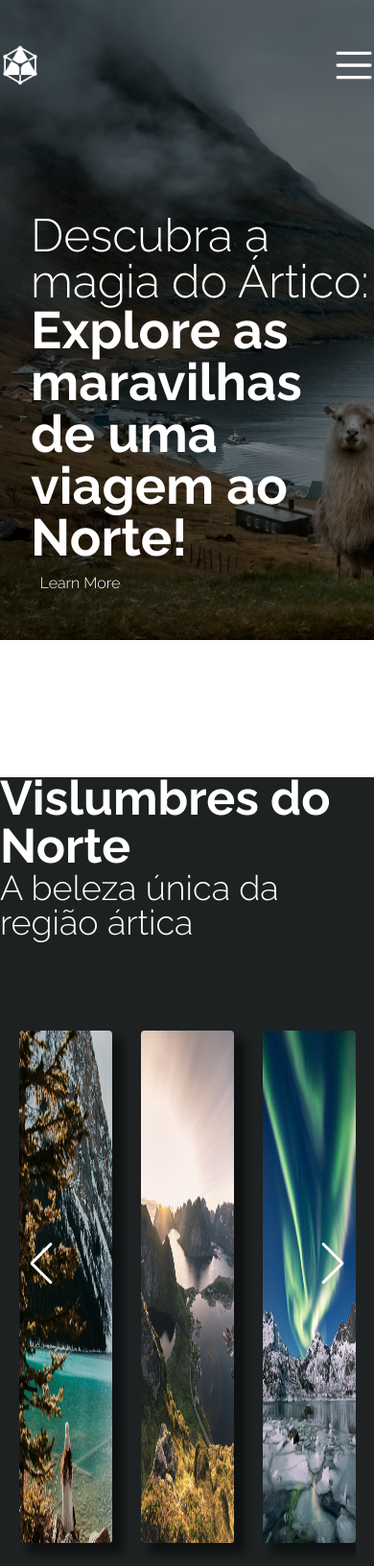
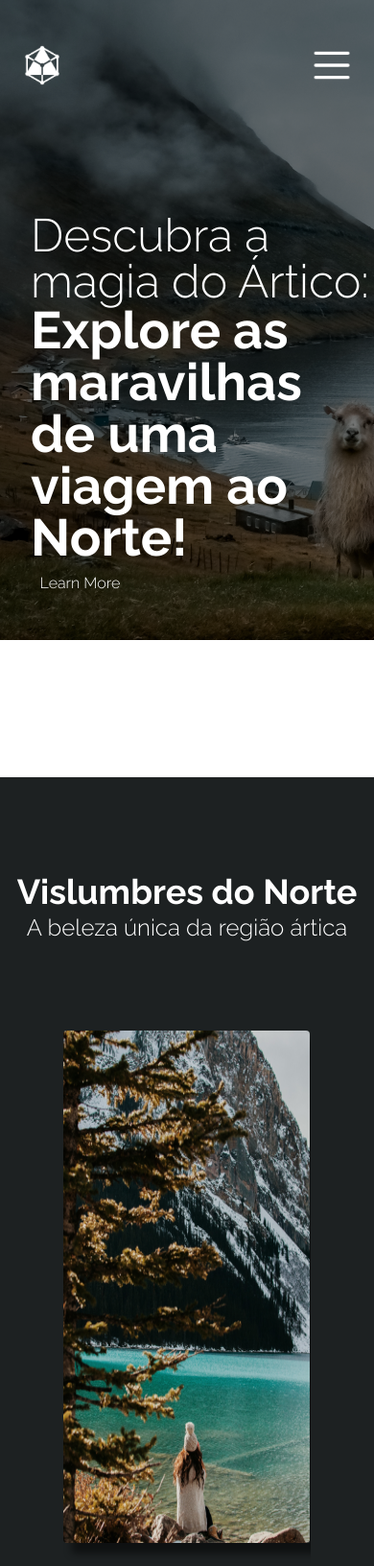
Before and after one commit to lopes-pk/nordic-page, a website: page index.html in a window 390 px wide. Shown: the top 1632 px of the page at 96% size. Drawn offline with nearby package versions, Linux system fonts and the light colour scheme; a web font is replaced by a local one.

Commit message:
adicionado responsividade

```diff
--- a/index.js
+++ b/index.js
@@ -10,5 +10,16 @@ var swiper = new Swiper('.swiper', {
   autoplay: {
     delay: 2000,
   },
+  breakpoints:{
+    0: {
+      slidesPerView: 1
+    },
+    654:{
+      slidesPerView: 2
+    },
 
+    976:{
+      slidesPerView:3
+    }
+  }
 });
--- a/styles.css
+++ b/styles.css
@@ -29,7 +29,7 @@
     font-size: 34px;
     font-family: 'Source Serif Pro', serif;
     font-weight: 400;
-    margin-left:2rem;
+    margin-left: 2rem;
 }
 
 #menu-hamburguer {
@@ -37,7 +37,6 @@
 }
 
 .navigator {
-    margin-right: 5.8%;
     width: 48%;
     display: flex;
     justify-content: space-between;
@@ -139,7 +138,6 @@
     flex-direction: column;
     align-items: center;
     justify-content: end;
-
 }
 
 .titulos-slide h2 {
@@ -147,11 +145,12 @@
     font-size: 50px;
     font-weight: bold;
     color: white;
+    line-height: 52px;
 }
 
 .titulos-slide h3 {
     font-family: 'Raleway', sans-serif;
-    font-size: 36px;
+    font-size: 30px;
     font-weight: 300;
     color: white;
 
@@ -363,9 +362,11 @@
     .text-end {
         width: 80%;
     }
+
     .paragrafo-box {
-        margin:0.4rem 0 0 0;
+        margin: 0.4rem 0 0 0;
     }
+
     .paragrafo-box p {
 
         font-size: 24px;
@@ -374,17 +375,77 @@
 
 }
 
-@media screen and (max-width:654px){
-    .header{
-
-        gap:-10rem;
+@media screen and (max-width:654px) {
+    .header {
+        margin: 0 auto;
+        width: 88%;
         justify-content: space-between;
     }
-    .swiper{
-        width: 90%;
+
+    .swiper {
+        width: 50%;
     }
 
-    .inner-text{
-        margin-left:2rem;
+    .inner-text {
+        margin-left: 2rem;
+    }
+
+    .menu-screen {
+
+        position: absolute;
+        left: 40%;
+
+    }
+
+    .titulo-box h3 {
+        font-size: 36px;
+    }
+
+    .paragrafo-box p {
+
+        font-size: 18px;
+
+    }
+
+}
+
+@media screen and (max-width:544px) {
+    .text-end {
+        margin: 0 auto;
+    }
+
+    .titulos-slide h2 {
+
+        font-size: 36px;
+
+    }
+
+    .titulos-slide h3 {
+
+        font-size: 24px;
+
+
+    }
+
+    .swiper {
+        width: 66%;
+    }
+
+}
+
+@media screen and (max-width:400px) {
+    .swiper-button-prev {
+        display: none;
+    }
+
+    .swiper-button-next {
+        display: none;
+    }
+
+    .titulos-slide h3 {
+
+        font-size: 24px;
+
+
     }
 }
```
